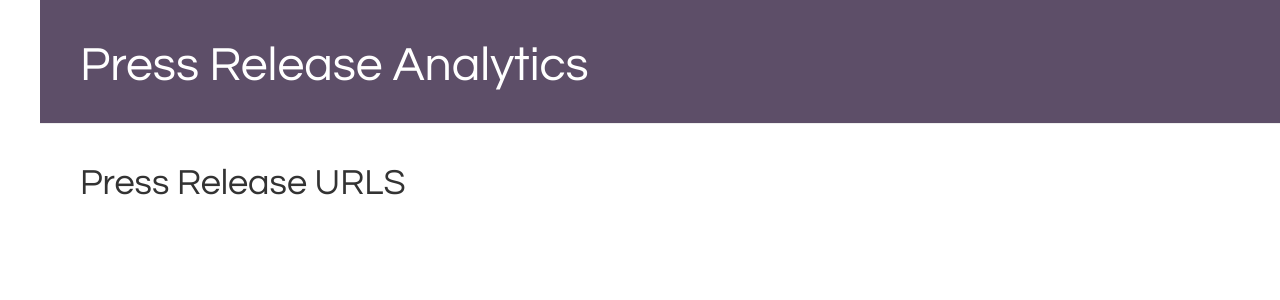
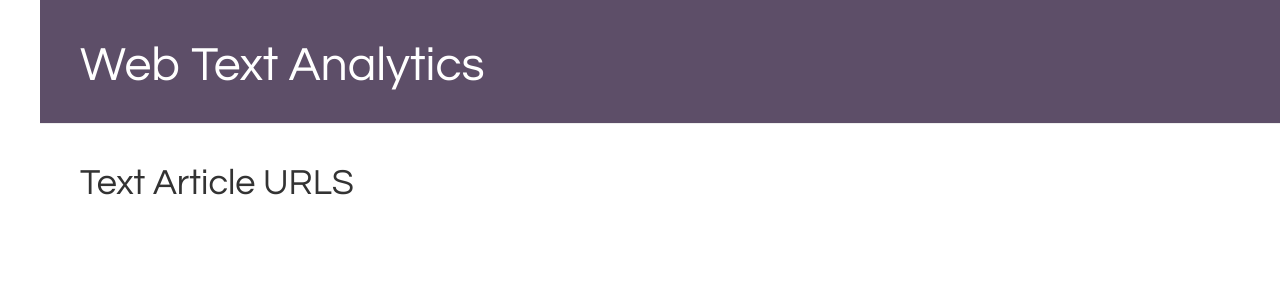
Before and after one commit to stevenrouk/pressbot, a Django app: page / in a window 1280 px wide. Shown: the top 300 px of the page. Run offline with Django 3.2, Linux system fonts and the light colour scheme; data that the repository does not hold is empty; some libraries are stand-ins or nearby versions.

Commit message:
Change wording of the app from 'press release' to 'text article'.

```diff
--- a/articles/templates/articles/base.html
+++ b/articles/templates/articles/base.html
@@ -1,7 +1,7 @@
 {% load staticfiles %}
 <html>
     <head>
-        <title>press + analytics</title>
+        <title>web text + analytics</title>
         <link rel="stylesheet" href="//maxcdn.bootstrapcdn.com/bootstrap/3.2.0/css/bootstrap.min.css">
         <link rel="stylesheet" href="//maxcdn.bootstrapcdn.com/bootstrap/3.2.0/css/bootstrap-theme.min.css">
         <link href="https://fonts.googleapis.com/css?family=Questrial" rel="stylesheet">
@@ -9,7 +9,7 @@
     </head>
     <body>
         <div class="page-header">
-            <h1><a href="/">Press Release Analytics</a></h1>
+            <h1><a href="/">Web Text Analytics</a></h1>
         </div>
         <div class="content">
             {% block content %}
--- a/articles/templates/articles/index.html
+++ b/articles/templates/articles/index.html
@@ -2,7 +2,7 @@
 
 {% block content %}
     <div>
-        <h1>Press Release URLS</h1>
+        <h1>Text Article URLS</h1>
         {% if articles %}
             {% for article in articles %}
                 <p>Article ID #{{ article.pk }}: <a href="{{ article.url }}">{{ article.url }}</a>{% if user.is_authenticated %} <a href="{% url 'articles:press-release-delete' article.pk %}"><span class="glyphicon glyphicon-remove delete-red"></span></a>{% endif %}</p>
```
